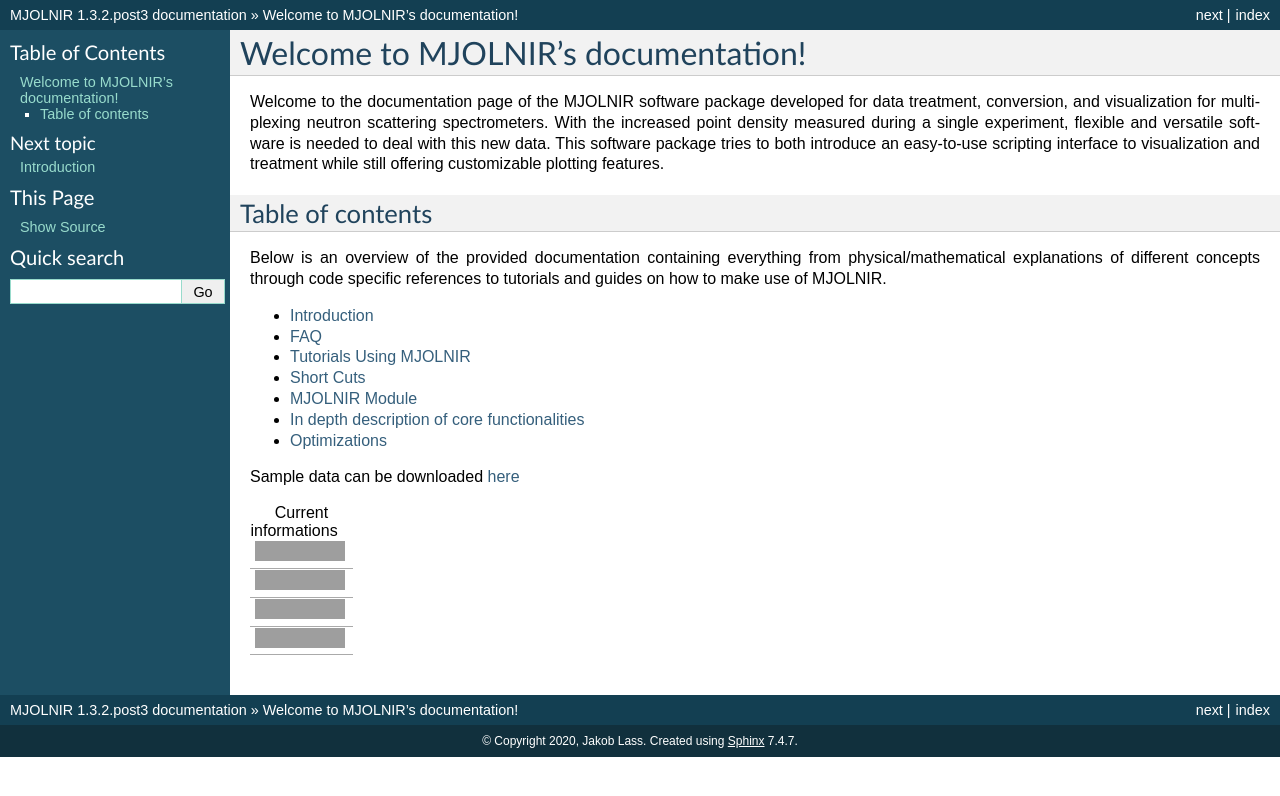
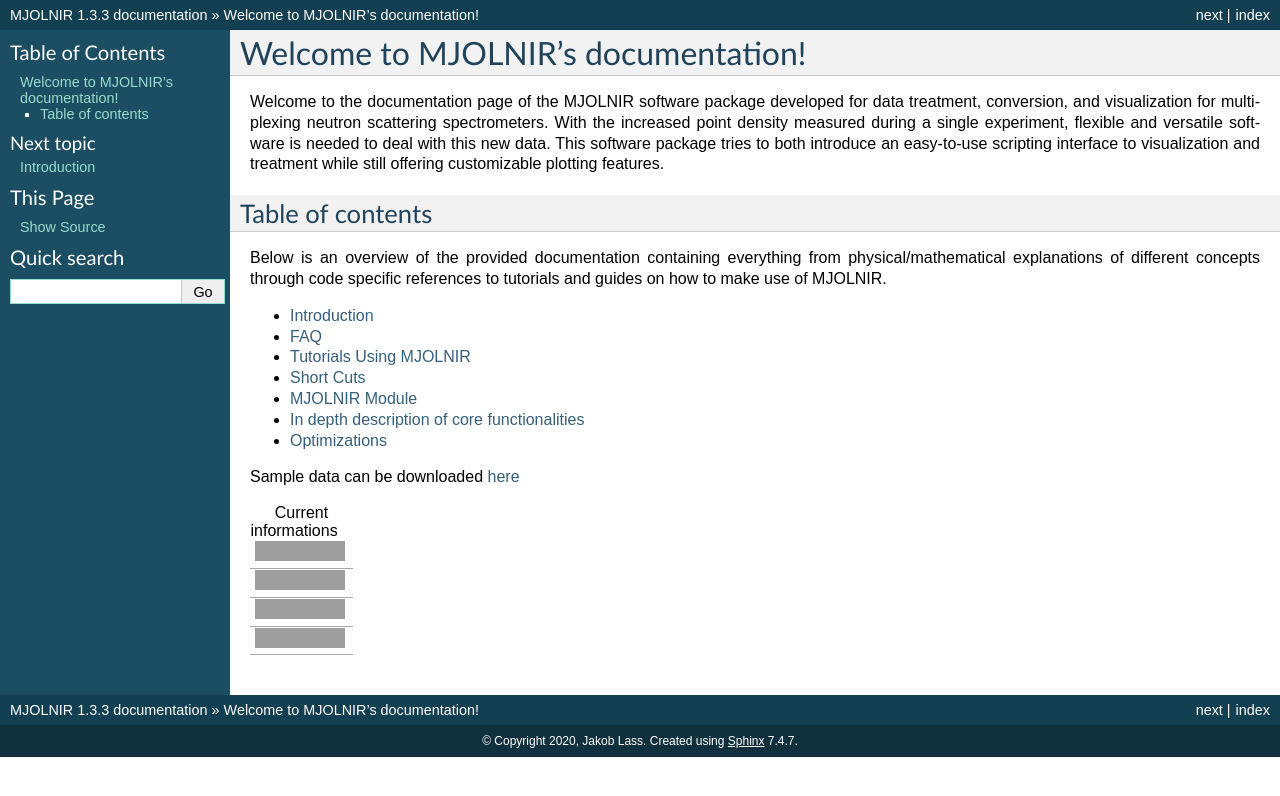
Before and after one commit to MJOLNIRPackage/MJOLNIR, a Sphinx documentation site: the page built from docs/index.rst, in a window 1280 px wide, cut to the strip 0-796 px from the top of the page. Built offline with Sphinx 7.4.7, drawn with Linux system fonts in a browser that asks for light colours; pages that are not in the unit, such as notebooks, are missing from menus; grey boxes are pictures that could not be loaded.

Commit message:
Update version

```diff
--- a/MJOLNIR/__init__.py
+++ b/MJOLNIR/__init__.py
@@ -8,7 +8,7 @@ MJOLNIR Module
 import sys,os
 sys.path.append('.')
 
-__version__ = '1.3.2.post3'
+__version__ = '1.3.3'
 __author__ = 'Jakob Lass'
 
 __multiFLEXXNormalization__ = os.path.join(os.path.dirname(__file__),'CalibrationMultiFLEXX.csv')
--- a/docs/conf.py
+++ b/docs/conf.py
@@ -31,9 +31,9 @@ copyright = u'2020, Jakob Lass'
 author = u'Jakob Lass'
 
 # The short X.Y version
-version = u'1.3.2.post3'
+version = u'1.3.3'
 # The full version, including alpha/beta/rc tags
-release = u'1.3.2.post3'
+release = u'1.3.3'
 
 
 
--- a/setup.py
+++ b/setup.py
@@ -21,7 +21,7 @@ pythonPath =  os.path.relpath(os.path.join(installFolder,'MJOLNIR'),sys.base_pre
 
 setup(
     name='MJOLNIR',
-    version='1.3.2.post3',
+    version='1.3.3',
     description=('Neutron Scattering software suite.'),
     long_description=long_description,
     author='Jakob Lass',
```
